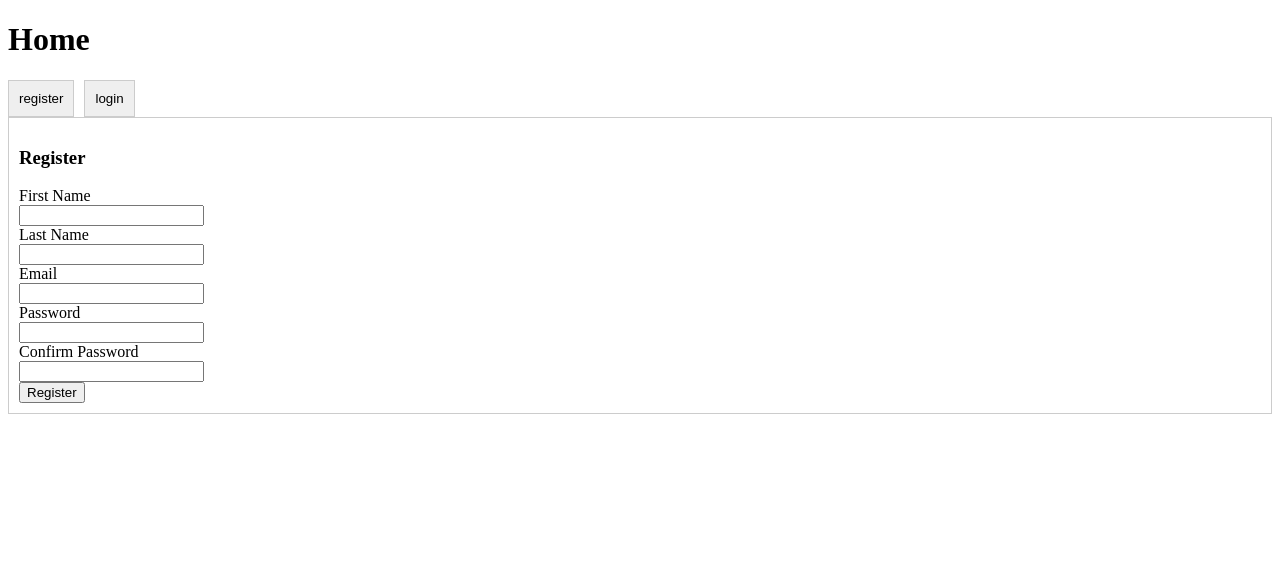
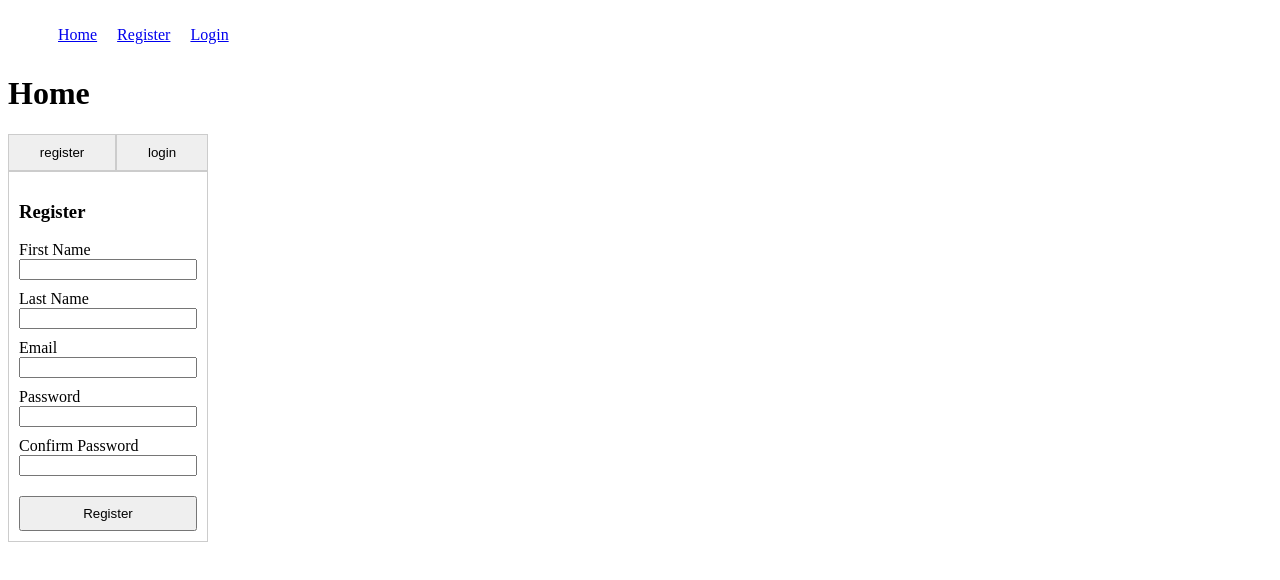
Before and after one commit to phurst-gh/Testing-Ground, a React (Vite) app in the folder frontend/: page / in a window 1280 px wide. Shown: the top 580 px of the page. Built offline with nearby package versions, Linux system fonts and the light colour scheme; no server answers.

Commit message:
Routing/styling work, added some private routes

```diff
--- a/frontend/src/Routes.jsx
+++ b/frontend/src/Routes.jsx
@@ -8,7 +8,9 @@ import {
 } from "react-router-dom";
 
 import Home from "./pages/Home";
-import HomeLoggedIn from "./pages/HomeLoggedIn";
+import PrivateRoute1 from "./pages/PrivateRoute1";
+import PrivateRoute2 from "./pages/PrivateRoute2";
+import PrivateRoute3 from "./pages/PrivateRoute3";
 import { useAuth } from "./components/context/AuthContext";
 
 const PrivateOutlet = ({ userIsAuthenticated }) => {
@@ -36,17 +38,15 @@ const Routes = () => {
   return (
     <Router>
       <RRDRoutes>
-        <Route
-          path="/"
-          element={<Home />}
-          userIsAuthenticated={userIsAuthenticated}
-          exact
-        />
+        <Route path="/" element={<Home />} exact />
+
         {/* Private Routes */}
         <Route
           element={<PrivateOutlet userIsAuthenticated={userIsAuthenticated} />}
         >
-          <Route element={<HomeLoggedIn />} path="/HomeLoggedIn" exact />
+          <Route element={<PrivateRoute1 />} path="/pr1" exact />
+          <Route element={<PrivateRoute2 />} path="/pr2" exact />
+          <Route element={<PrivateRoute3 />} path="/pr3" exact />
         </Route>
 
         {/* Other Routes */}
@@ -57,7 +57,6 @@ const Routes = () => {
         />
         <Route path="/error" element={<p>Page error</p>} exact />
         <Route path="*" element={<p>Path not resolved</p>} />
-
       </RRDRoutes>
     </Router>
   );
--- a/frontend/src/components/forms/Login.jsx
+++ b/frontend/src/components/forms/Login.jsx
@@ -1,5 +1,23 @@
 import React, { useState, useEffect } from "react";
 import axios from "axios";
+import styled from "styled-components";
+
+const FormStyled = styled("div")`
+  form {
+    display: flex;
+    flex-direction: column;
+    width: 100%;
+
+    input {
+      margin-bottom: 10px;
+    }
+
+    button {
+      margin-top: 10px;
+      padding: 8px;
+    }
+  }
+`;
 
 const initialState = {
   email: "",
@@ -21,14 +39,12 @@ const LoginForm = () => {
     e.preventDefault();
 
     try {
-      await axios.post(
-        "http://localhost:3001/login",
-        formData,
-        { withCredentials: true }
-      );
+      await axios.post("http://localhost:3001/login", formData, {
+        withCredentials: true,
+      });
 
       setFormData(initialState);
-      window.location.href = "/HomeLoggedIn";
+      window.location.href = "/pr1";
     } catch (error) {
       console.log("Login fail..");
       console.log("error", error);
@@ -36,8 +52,7 @@ const LoginForm = () => {
   };
 
   return (
-    <>
-      <div>
+    <FormStyled>
       <h3>Login</h3>
 
       <form onSubmit={handleSubmit}>
@@ -61,8 +76,7 @@ const LoginForm = () => {
 
         <button type="submit">Login</button>
       </form>
-      </div>
-    </>
+    </FormStyled>
   );
 };
 
--- a/frontend/src/components/forms/Logout.jsx
+++ b/frontend/src/components/forms/Logout.jsx
@@ -22,15 +22,9 @@ const LogoutForm = () => {
   };
 
   return (
-    <>
-      <div>
-        <h3>Logout</h3>
-
-        <form onSubmit={handleSubmit}>
-          <button type="submit">Logout</button>
-        </form>
-      </div>
-    </>
+    <form onSubmit={handleSubmit}>
+      <button type="submit">Logout</button>
+    </form>
   );
 };
 
--- a/frontend/src/components/forms/Register.jsx
+++ b/frontend/src/components/forms/Register.jsx
@@ -1,7 +1,25 @@
 import React, { useState } from "react";
 import axios from "axios";
+import styled from "styled-components";
 
-import FlashError from "../flashes/FlashError";
+import NavBar from "../navigation/navbar";
+
+const FormStyled = styled("div")`
+  form {
+    display: flex;
+    flex-direction: column;
+    width: 100%;
+
+    input {
+      margin-bottom: 10px;
+    }
+
+    button {
+      margin-top: 10px;
+      padding: 8px;
+    }
+  }
+`;
 
 const initialState = {
   firstName: "",
@@ -41,9 +59,9 @@ const RegisterForm = () => {
 
   return (
     <>
-      {/* {errData && <FlashError message={errData} />} */}
+      {/* <NavBar /> */}
 
-      <div>
+      <FormStyled>
         <h3>Register</h3>
 
         <form onSubmit={handleSubmit}>
@@ -92,7 +110,7 @@ const RegisterForm = () => {
           />
           <button type="submit">Register</button>
         </form>
-      </div>
+      </FormStyled>
     </>
   );
 };
--- /dev/null
+++ b/frontend/src/components/navigation/navbar.jsx
@@ -0,0 +1,46 @@
+import React from "react";
+import { Link } from "react-router-dom";
+import styled from "styled-components";
+
+import RegisterForm from "../forms/Register";
+import LoginForm from "../forms/Login";
+import LogoutForm from "../forms/Logout";
+import { useAuth } from "../context/AuthContext";
+
+const NavBarStyled = styled("nav")`
+  ul {
+    display: flex;
+    flex-direction: row;
+    list-style-type: none;
+    li {
+      padding: 10px;
+    }
+  }
+`;
+
+const NavBar = () => {
+  const { isAuthenticated } = useAuth();
+
+  return (
+    <NavBarStyled>
+      <ul>
+        <li>
+          <Link to="/">Home</Link>
+        </li>
+        <li>
+          <Link to="/register">Register</Link>
+        </li>
+        <li>
+          <Link to="/login">Login</Link>
+        </li>
+        {isAuthenticated === "Authorised" && (
+          <li>
+            <LogoutForm />
+          </li>
+        )}
+      </ul>
+    </NavBarStyled>
+  );
+};
+
+export default NavBar;
--- a/frontend/src/components/tabs/Tabs.jsx
+++ b/frontend/src/components/tabs/Tabs.jsx
@@ -1,30 +1,28 @@
 import React, { useState, useEffect } from "react";
 import styled from "styled-components";
-
-import FlashError from "../flashes/FlashError";
-
-const FormWrapper = styled.div`
-  input {
-    display: block;
-  }
-`;
 
 const TabWrapper = styled.div`
   display: flex;
   flex-direction: column;
   margin-bottom: 10px;
+  max-width: 200px;
+`;
+
+const TabButtonWrapper = styled.div`
+  display: flex;
 `;
 
 const TabButtonStyled = styled.button`
   padding: 10px;
-  margin-right: 10px;
   border: 1px solid #ccc;
-  /* background-color: ${({ active }) => (active ? 'white' : 'lightgrey')};
-  font-weight: ${({ active }) => (active ? 'bold' : 'normal')}; */
+  flex-grow: 1;
+  /* background-color: ${({ active }) => (active ? "white" : "lightgrey")};
+  font-weight: ${({ active }) => (active ? "bold" : "normal")}; */
 `;
 
 const TabPanelStyled = styled.div`
   border: 1px solid #ccc;
+  max-width: 200px;
   padding: 10px;
 `;
 
@@ -33,7 +31,8 @@ return (
     <TabButtonStyled onClick={onClick} disabled={disabled}>
       {label}
     </TabButtonStyled>
-)};
+  );
+};
 
 const TabPanel = ({ children }) => {
   return <TabPanelStyled>{children}</TabPanelStyled>;
@@ -42,7 +41,7 @@ const TabPanel = ({ children }) => {
 const TabComponent = ({ tabs }) => {
   const [activeLabel, setActiveLabel] = useState();
 
-  const handleTabClick = label => {
+  const handleTabClick = (label) => {
     setActiveLabel(label);
   };
 
@@ -50,12 +49,10 @@ const TabComponent = ({ tabs }) => {
     setActiveLabel(tabs[0].label);
   }, [tabs]);
 
-
   return (
-    <FormWrapper>
-      {tabs && (
+    tabs && (
       <TabWrapper>
-          <div>
+        <TabButtonWrapper>
           {tabs.map((tab, i) => (
             <TabButton
               key={i}
@@ -63,11 +60,12 @@ const TabComponent = ({ tabs }) => {
               onClick={() => handleTabClick(tab.label)}
             />
           ))}
-          </div>
-          <TabPanel>{tabs.find(tab => tab.label === activeLabel)?.content}</TabPanel>
+        </TabButtonWrapper>
+        <TabPanel>
+          {tabs.find((tab) => tab.label === activeLabel)?.content}
+        </TabPanel>
       </TabWrapper>
-      )}
-    </FormWrapper>
+    )
   );
 };
 
--- a/frontend/src/pages/Home.jsx
+++ b/frontend/src/pages/Home.jsx
@@ -1,28 +1,32 @@
-import React, { useState, useEffect } from "react";
-import { Navigate } from "react-router-dom";
+import React, { useEffect } from "react";
+import { useNavigate } from "react-router-dom";
 
+import NavBar from "../components/navigation/navbar";
 import Tabs from "../components/tabs/Tabs";
-import LogoutForm from "../components/forms/Logout";
 import LoginForm from "../components/forms/Login";
 import RegisterForm from "../components/forms/Register";
 import { useAuth } from "../components/context/AuthContext";
 
 const Home = () => {
   const { isAuthenticated } = useAuth();
+  const navigate = useNavigate();
 
   const loggedOutTabs = [
     { label: "register", content: <RegisterForm /> },
     { label: "login", content: <LoginForm /> },
   ];
 
+  console.log(isAuthenticated)
+
   useEffect(() => {
     if (isAuthenticated === "Authorised") {
-      return <Navigate to="/HomeLoggedIn" />;
+      navigate('/pr1');
     }
   }, [isAuthenticated]);
 
   return (
     <>
+      <NavBar />
       <h1>Home</h1>
       <Tabs tabs={loggedOutTabs} />
     </>
--- a/frontend/src/pages/HomeLoggedIn.jsx
+++ /dev/null
@@ -1,19 +0,0 @@
-import React from 'react';
-
-import LogoutForm from '../components/forms/Logout';
-import Tabs from '../components/tabs/Tabs';
-
-const HomeLoggedIn = () => {
-  const loggedInTabs = [
-    { label: 'logout', content: <LogoutForm /> },
-  ];
-
-  return (
-    <>
-      <h1>Home Logged In</h1>
-      <Tabs tabs={loggedInTabs} />
-    </>
-  )
-}
-
-export default HomeLoggedIn;
--- /dev/null
+++ b/frontend/src/pages/PrivateRoute1.jsx
@@ -0,0 +1,11 @@
+import React from "react";
+import NavBar from "../components/navigation/navbar";
+
+const PrivateRoute1 = () => (
+  <>
+    <NavBar />
+    <h1>PrivateRoute1</h1>
+  </>
+);
+
+export default PrivateRoute1;
--- /dev/null
+++ b/frontend/src/pages/PrivateRoute2.jsx
@@ -0,0 +1,11 @@
+import React from "react";
+import NavBar from "../components/navigation/navbar";
+
+const PrivateRoute2 = () => (
+  <>
+    <NavBar />
+    <h1>PrivateRoute2</h1>
+  </>
+);
+
+export default PrivateRoute2;
--- /dev/null
+++ b/frontend/src/pages/PrivateRoute3.jsx
@@ -0,0 +1,11 @@
+import React from "react";
+import NavBar from "../components/navigation/navbar";
+
+const PrivateRoute3 = () => (
+  <>
+    <NavBar />
+    <h1>PrivateRoute3</h1>
+  </>
+);
+
+export default PrivateRoute3;
```
Lines whose indentation alone changed are shown as unchanged.
